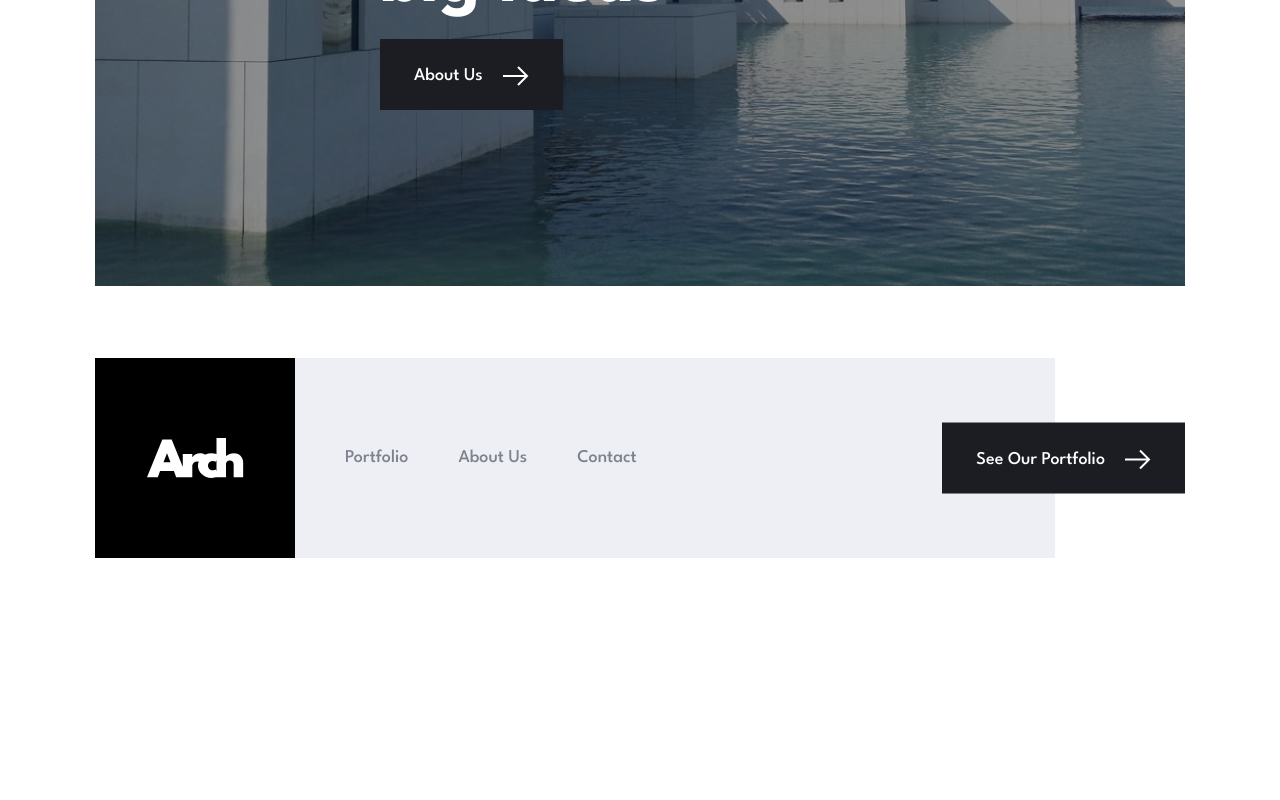
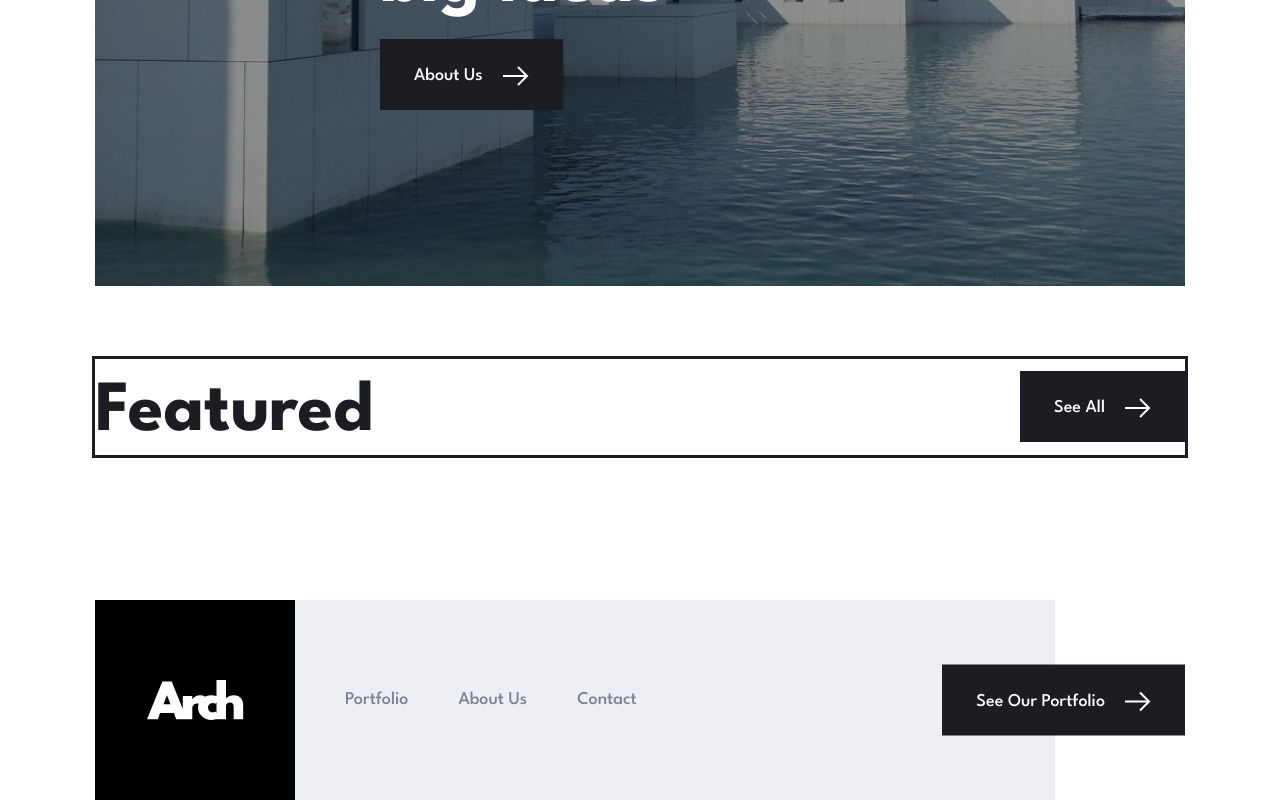
Before and after one commit to JJWallis/arch-studio, a Next.js app: page / in a window 1280 px wide. Shown: the part 1985-2785 px from the top of the page. Before the commit the page ends 2543 px from the top, so only its background shows below. Built offline with nearby package versions, Linux system fonts and the light colour scheme.

Commit message:
Featured ip

```diff
--- /dev/null
+++ b/src/components/Featured/Featured.tsx
@@ -0,0 +1,52 @@
+import React from 'react';
+import styled from 'styled-components';
+import { device } from '../../config/theme/device';
+import { ROUTE_PORTFOLIO } from '../../constants/routes';
+import { ArrowAndCopyButton } from '../button/ArrowAndCopyButton';
+import { contentWrapperStyles } from '../styled/ContentWrapperStyles';
+
+const Wrapper = styled.section`
+   outline: solid;
+   ${contentWrapperStyles}
+   margin-block: 73px;
+   @media ${device.maxTablet} {
+      padding-inline: var(--site-padding);
+   }
+`;
+
+const Header = styled.header`
+   display: flex;
+   justify-content: space-between;
+   align-items: center;
+`;
+
+const Title = styled.h2`
+   --margin-bottom: 43px;
+   margin-bottom: var(--margin-bottom);
+   font-size: var(--fs-heading-small-medium);
+   font-weight: var(--fw-bold);
+
+   @media ${device.tablet} {
+      --margin-bottom: 0;
+      position: relative;
+      top: 7px;
+      font-size: var(--fs-heading-medium);
+   }
+`;
+
+const SeeAllButton = styled(ArrowAndCopyButton)`
+   @media ${device.maxTablet} {
+      display: none;
+   }
+`;
+
+const Featured: React.FC = () => (
+   <Wrapper>
+      <Header>
+         <Title>Featured</Title>
+         <SeeAllButton href={ROUTE_PORTFOLIO}>See All</SeeAllButton>
+      </Header>
+   </Wrapper>
+);
+
+export default Featured;
--- /dev/null
+++ b/src/components/Featured/index.ts
@@ -0,0 +1,2 @@
+export * from "./Featured";
+export { default } from "./Featured";
--- a/src/pages/index.tsx
+++ b/src/pages/index.tsx
@@ -1,5 +1,6 @@
 import type { NextPage } from 'next';
 import CopySectionWithBorderHome from '../components/copySectionWithBorder/CopySectionWithBorderHome';
+import Featured from '../components/Featured';
 import { SingleImageSectionHeroHomeRenderer } from '../components/singleImageSection/SingleImageSectionHeroHomeRenderer';
 import { SmallTeamSection } from '../components/singleImageSection/SmallTeamSection';
 
@@ -9,6 +10,7 @@ const Home: NextPage = () => {
          <SingleImageSectionHeroHomeRenderer />
          <CopySectionWithBorderHome />
          <SmallTeamSection />
+         <Featured />
       </>
    );
 };
```
